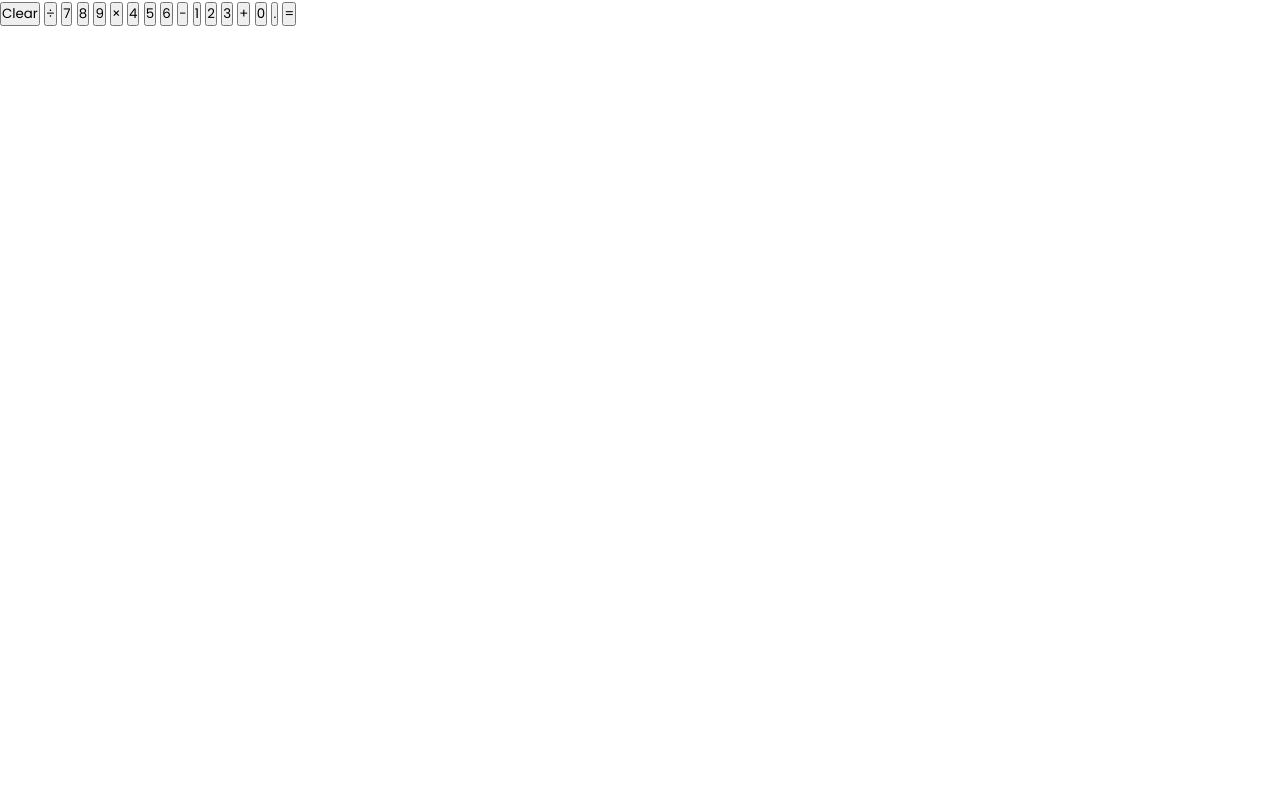
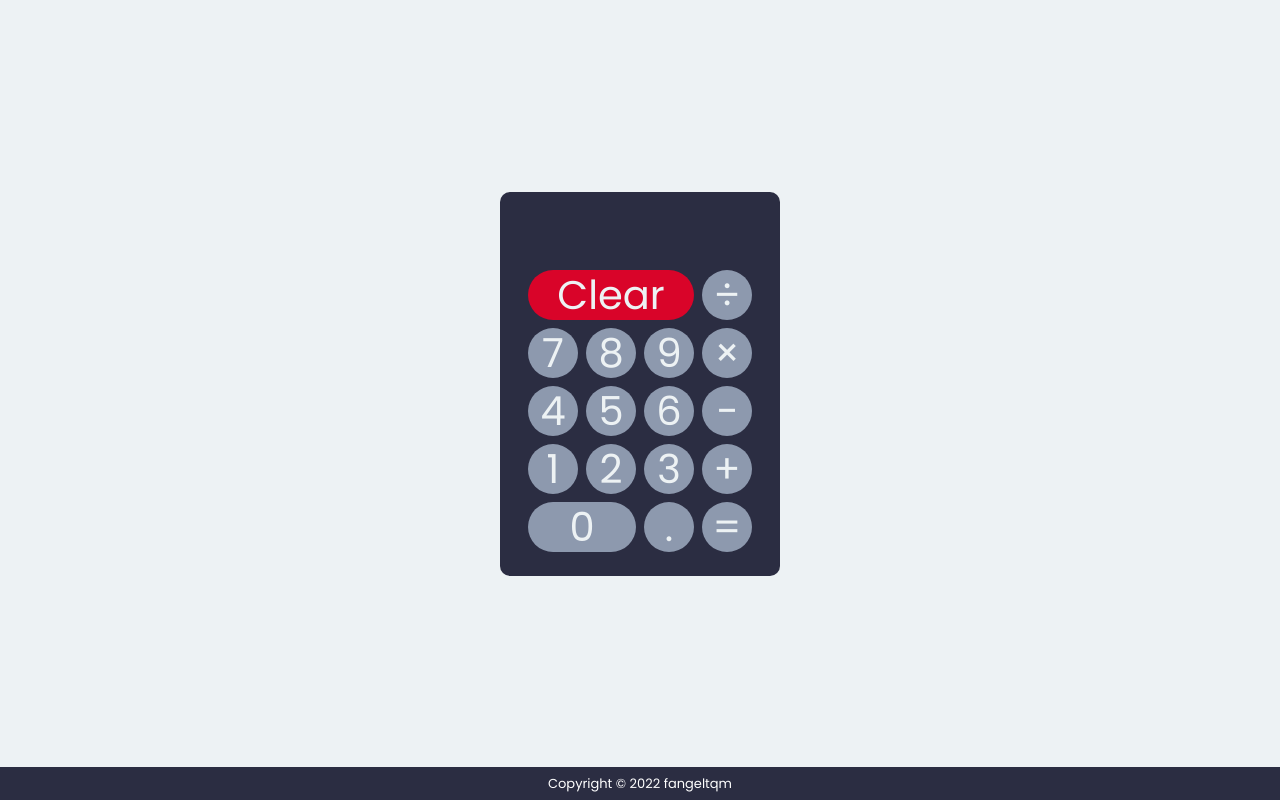
Before and after one commit to fangeltqm/calculator, a plain HTML site: page index.html in a window 1280 px wide. Drawn offline with Linux system fonts and the light colour scheme.

Commit message:
add css styling

```diff
--- a/index.html
+++ b/index.html
@@ -12,7 +12,9 @@
     </head>
     <body>
         <div class="container">
+            <div class="calculator">
                 <div id="display"></div>
+                <div class="buttons">
                     <button id="clear">Clear</button>
                     <button class="operator" id="/">&divide;</button>
                     <button class="number" id="7">7</button>
@@ -27,14 +29,17 @@
                     <button class="number" id="2">2</button>
                     <button class="number" id="3">3</button>
                     <button class="operator" id="+">&plus;</button>
-            <button class="number" id="0">0</button>
+                    <button class="number egg" id="0">0</button>
                     <button id=".">.</button>
                     <button id="equals">&equals;</button>
 
-
+                </div>
+            </div>
         </div>
 
-
+        <div class="footer">
+            Copyright &copy; 2022 fangeltqm
+        </div>
 
 
 
--- a/script.js
+++ b/script.js
@@ -29,14 +29,12 @@ let operate = function(operator,a,b) {
     }
 }
 
-
 let display = document.getElementById('display');
 let a = '';
 let operator = '';
 let b = '';
-let input = '';
 let solution = 0;
-
+let resetCalc = false;
 
 const numberButtons = document.querySelectorAll('.number');
 numberButtons.forEach((numberButton) => {
@@ -46,8 +44,7 @@ numberButtons.forEach((numberButton) => {
 function getA(e) {
     a += `${e.target.id}`;
     display.textContent = `${a}`;
-    input = `${a}`;
-
+    //resetCalc = false;
 }
 
 const operatorButtons = document.querySelectorAll('.operator');
@@ -56,9 +53,7 @@ operatorButtons.forEach((operatorButton) => {
 });
 
 function whichOperate(e) {
-    a = input;
     console.log(a);
-
     operator = e.target.id;
     console.log(operator);
 
@@ -71,6 +66,22 @@ function whichOperate(e) {
     numberButtons.forEach((numberButton) => {
         numberButton.addEventListener('click', getB);
     });
+
+    if (b != '') {
+        numberButtons.forEach((numberButton) => {
+            numberButton.removeEventListener('click', getB);
+        });
+    }
+}
+
+function operateAgain(e) {
+    operator = e.target.id;
+    console.log(operator);
+    display.textContent = solution;
+    a = solution;
+    console.log(a);
+    b = '';
+    getB;
 }
 
 function getB(e) {
@@ -81,6 +92,7 @@ function getB(e) {
     solution = operate(operator,+a,+b);
     console.log(solution);
 
+
     if (b != '') {
         operatorButtons.forEach((operatorButton) => {
             operatorButton.removeEventListener('click', whichOperate)
@@ -90,32 +102,14 @@ function getB(e) {
     operatorButtons.forEach((operatorButton) => {
         operatorButton.addEventListener('click', operateAgain)
     });
-
-    function operateAgain(e) {
-        operator = e.target.id;
-        console.log(operator);
-        display.textContent = solution;
-        a = solution;
-        console.log(a);
-        b = '';
-        getB;
-
-    }
-
     /*
-    operator = '';
-    if (operator != '') {
-        a = solution;
-        b += `${e.target.id}`
-        display.textContent = `${b}`;
-        solution = operate(operator,+a,+b);
-        console.log(solution);
+    if (resetCalc = true) {
+        operatorButtons.forEach((operatorButton) => {
+            operatorButton.removeEventListener('click', operateAgain)
+        });
     }
     */
-
 }
-
-
 
 const equals = document.getElementById('equals');
 equals.addEventListener('click', calculate);
@@ -128,16 +122,17 @@ function clearDisplay() {
     display.textContent = '';
 }
 
-/*
-const equals = document.getElementById('equals');
-equals.addEventListener('click', calculate);
+const clrButton = document.getElementById('clear');
+clrButton.addEventListener('click', allClear);
+function allClear() {
+    a = '';
+    operator = '';
+    b = '';
+    solution = 0;
+    clearDisplay();
+    //resetCalc = true
+    numberButtons.forEach((numberButton) => {
+        numberButton.addEventListener('click', getA);
+    });
 
-
-function calculate(e) {
-    b = display.textContent;
-    console.log(b);
-    let solution = operate(operator,+a,+b);
-    console.log(solution);
-    display.textContent = solution;
 }
-*/
--- a/style.css
+++ b/style.css
@@ -3,3 +3,90 @@
     padding: 0;
     font-family:'Poppins', sans-serif;
 }
+
+body {
+    background-color: #edf2f4;
+    display: flex;
+    flex-direction: column;
+    min-height: 100vh;
+
+}
+
+.container {
+    flex: 1;
+    background-color: #edf2f4;
+    display: flex;
+    justify-content: center;
+    align-items: center;
+
+}
+
+.calculator {
+    background-color: #2b2d42;
+    width: 280px;
+    padding: 20px;
+    border-radius: 10px;
+    display: flex;
+    flex-direction: column;
+    box-sizing: border-box;
+
+}
+
+
+#display {
+    width: 232px;
+    height: 50px;
+    padding-right: 4px;
+    padding-bottom: 4px;
+    color: #edf2f4;
+    font-size: 40px;
+    text-align: end;
+
+
+}
+
+.buttons {
+    display: flex;
+    justify-content: center;
+    align-items: center;
+    flex-wrap: wrap;
+}
+
+button {
+    background-color: #8d99ae;
+    border: none;
+    color: #edf2f4;
+    font-size: 40px;
+    width: 50px;
+    height: 50px;
+    border-radius: 25px;
+    margin: 4px;
+    display: flex;
+    justify-content: center;
+    align-items: center;
+
+}
+
+.operator {
+    background-color: ;
+}
+
+
+#clear {
+    width: 166px;
+    background-color: #d90429;
+}
+
+.egg {
+    width: 108px;
+}
+
+.footer {
+    text-align: center;
+    background-color: #2b2d42;
+    color: white;
+    margin-top: auto;
+    padding: 0.5em;
+    font-size: 13px;
+
+}
```
Lines whose indentation alone changed are shown as unchanged.
